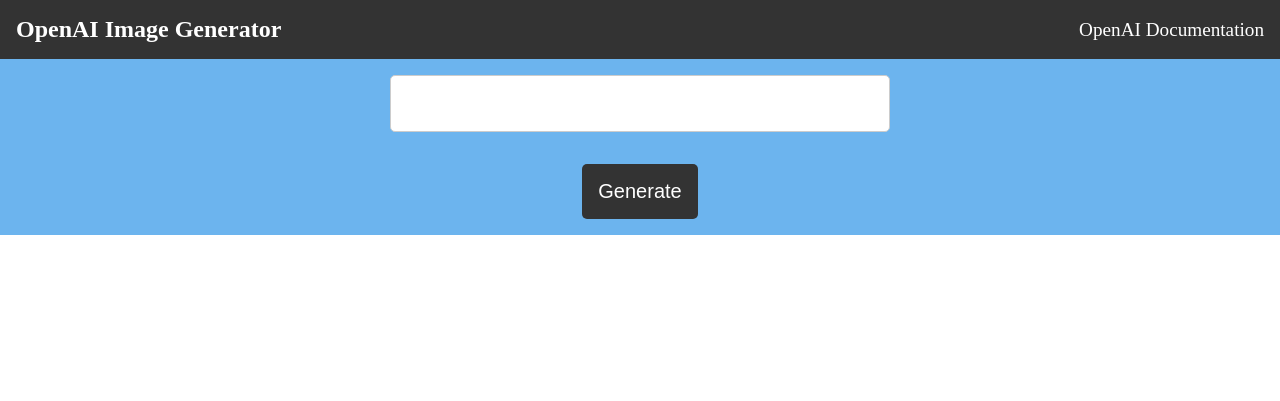
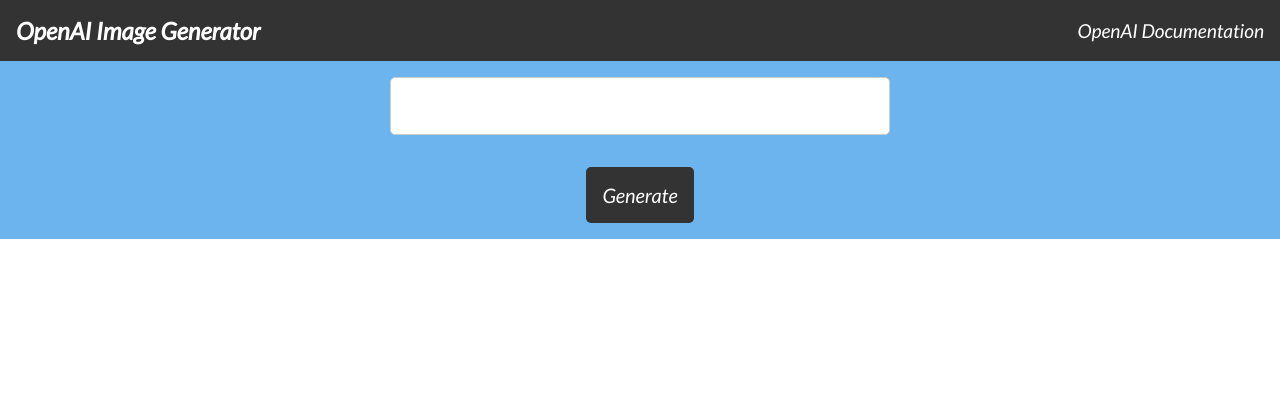
Before and after one commit to mayerxc/flask_openai_image, a Flask app: page / in a window 1280 px wide. Shown: the top 401 px of the page. Run offline with Flask 2, Linux system fonts and the light colour scheme.

Commit message:
Add font and some styling

```diff
--- a/static/style.css
+++ b/static/style.css
@@ -1,3 +1,5 @@
+@import url('https://fonts.googleapis.com/css2?family=Lato:ital@1&family=Shadows+Into+Light&display=swap');
+
 :root {
   --primary-color: #6cb4ee;
 }
@@ -8,6 +10,7 @@
   box-sizing: border-box;
   margin: 0;
   padding: 0;
+  font-family: 'Lato', sans-serif;
 }
 
 /* nav */
@@ -80,14 +83,20 @@ nav a:hover {
   align-items: center;
   justify-content: center;
   flex-direction: column;
+  margin-bottom: 6rem;
 }
 
-.msg {
+.error-msg {
   color: rgb(231, 31, 31);
 }
 
-img {
+#image {
   margin: 0.5rem;
+}
+
+#message {
+  padding: 1rem;
+  font-size: 1.15rem;
 }
 
 @media only screen and (max-width: 500px) {
```
